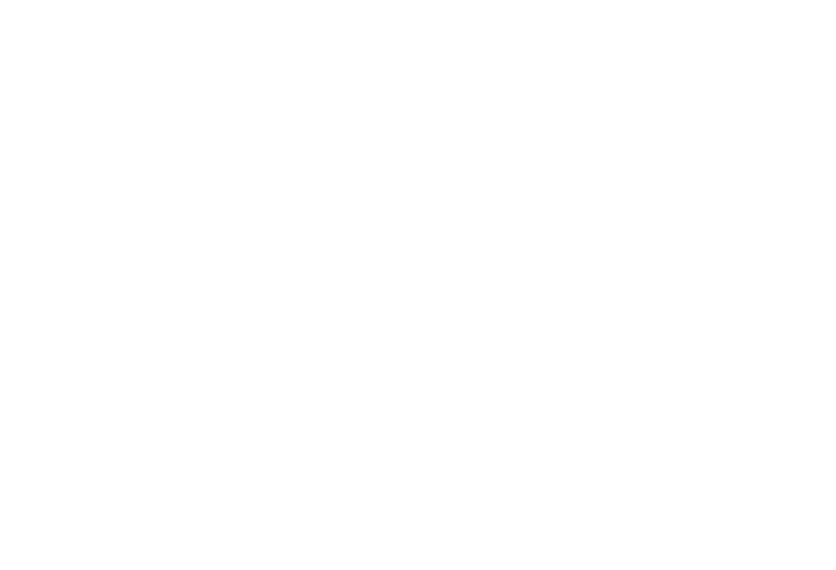
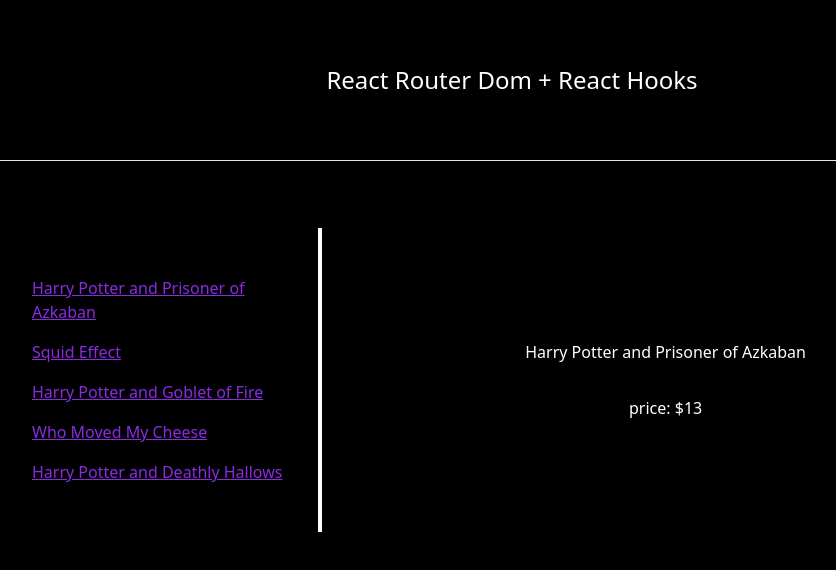
Before and after one commit to defaee/Testing_React_Features, a React (Vite) app: page /books/1 in a window 1280 px wide. Before the commit this address had no page. Shown: the top 570 px of the page, without its empty margins (128-964 px from the left). Built offline with nearby package versions, Linux system fonts and the light colour scheme.

Commit message:
add books and single book page

```diff
--- a/src/App.tsx
+++ b/src/App.tsx
@@ -2,6 +2,8 @@
 import "./App.css";
 import Home from "./components/home";
 import Root from "./components/root";
+import Books from "./components/books";
+import Book from "./components/book";
 
 function App() {
   return (
@@ -9,6 +11,10 @@
       <Routes>
         <Route path="/" element={<Home />}>
           <Route path="/" element={<Root />} />
+          <Route path="/books" element={<Books />}>
+            <Route path="/books" element={<h2 className="text-white">Select a Book to See the Information</h2>} />
+            <Route path="/books/:bookID" element={<Book />} />
+          </Route>
         </Route>
       </Routes>
     </BrowserRouter>
--- /dev/null
+++ b/src/components/book.tsx
@@ -0,0 +1,25 @@
+import { useParams } from "react-router-dom";
+import data from "../assets/data.json";
+
+interface BookType {
+  id: number;
+  title: string;
+  price: number;
+}
+
+const Book = () => {
+  const { bookID } = useParams();
+  const ID: number = Number(bookID);
+  const book: BookType | undefined = data.books.find((book: BookType) => {
+    return book.id === ID;
+  });
+
+  return (
+    <>
+      <h2 className="text-white">{book?.title}</h2>
+      <h3 className="text-white">price: ${book?.price}</h3>
+    </>
+  );
+};
+
+export default Book;
--- /dev/null
+++ b/src/components/books.tsx
@@ -0,0 +1,26 @@
+import { Link, Outlet } from "react-router-dom";
+import data from "../assets/data.json";
+
+interface Book {
+  id: number;
+  title: string;
+  price: number;
+}
+
+const Books = () => {
+  return (
+    <div className="w-[75%] flex justify-between items-center">
+      <div className="w-[28%] flex flex-col py-[3rem] gap-[1rem]">
+        {data.books.map((book: Book) => (
+          <Link to={`/books/${book.id}`}>{book.title}</Link>
+        ))}
+      </div>
+      <div className="w-1 h-full bg-white"></div>
+      <div className="w-[68%] flex justify-center items-center flex-col gap-[2rem]">
+        <Outlet />
+      </div>
+    </div>
+  );
+};
+
+export default Books;
--- a/src/components/root.tsx
+++ b/src/components/root.tsx
@@ -3,9 +3,7 @@
 const Root = () => {
   return (
     <>
-      <Link to={"/books"} className="text-white">
-        Books
-      </Link>
+      <Link to={"/books"}>Books</Link>
     </>
   );
 };
--- a/src/index.css
+++ b/src/index.css
@@ -1,3 +1,8 @@
 @tailwind base;
 @tailwind components;
 @tailwind utilities;
+
+a {
+  color: blueviolet;
+  text-decoration: underline;
+}
```
